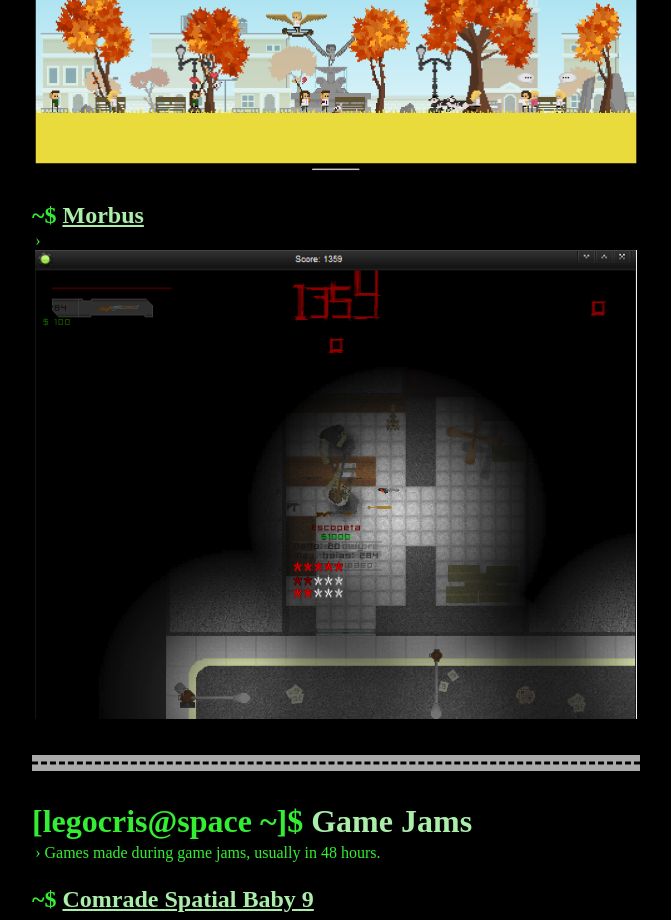
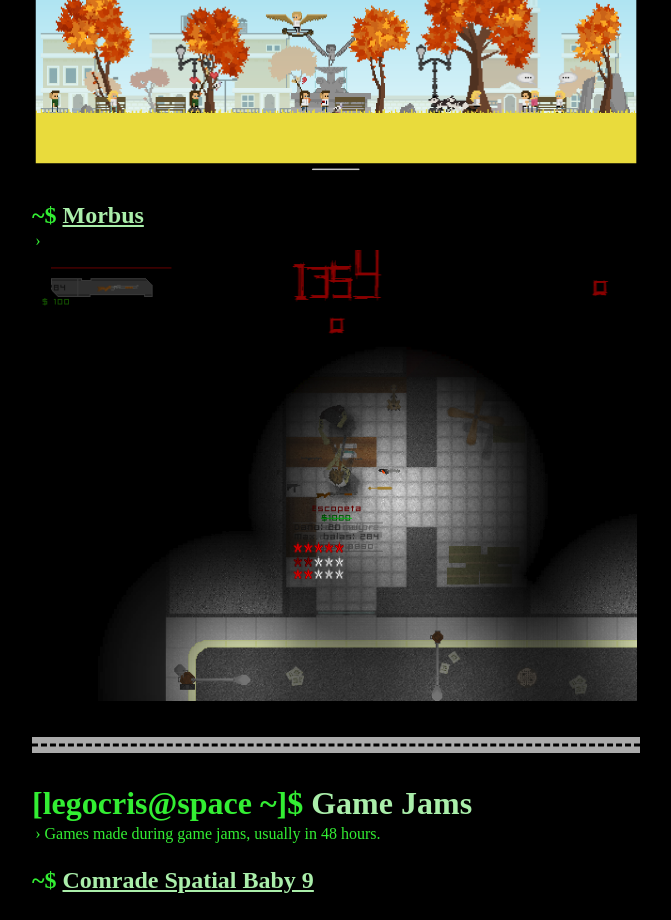
Before and after one commit to legocris/legocris.github.io, a Jekyll site: the page built from GAMES.md, in a window 1280 px wide. Shown: the part 2325-3245 px from the top of the page, without its empty margins (304-975 px from the left). Built offline with Jekyll 4.4.1, drawn with Linux system fonts in a browser that asks for light colours; our own code applies the rules of GitHub Pages for plain Markdown files.

Commit message:
Update GAMES.md

```diff
--- a/GAMES.md
+++ b/GAMES.md
@@ -19,8 +19,8 @@
 ## [Sweet Valentine's Day](https://apkpure.com/sweet-valentine-s-day-free/com.axolotl.svdayfree)
 <img src="Imagenes/Sweet_Valentine's_Day_Free.png" width="100%" alt="Sweet Valentine's Day">
 
-## [Morbus](https://drive.google.com/file/d/1DNkXIkSf1YP37GFBk0NhI1SNT005FhZE/view?usp=sharing)
-<img src="Imagenes/ProyectoMultimedia.png" width="100%" alt="Morbus">
+## [Morbus](https://drive.google.com/file/d/1MA1SfxKcKKX8VI8fpP4RzvQA85vqMPDv/view?usp=drive_link)
+<img src="Imagenes/Morbus.png" width="100%" alt="Morbus">
 
 ---
 
```
